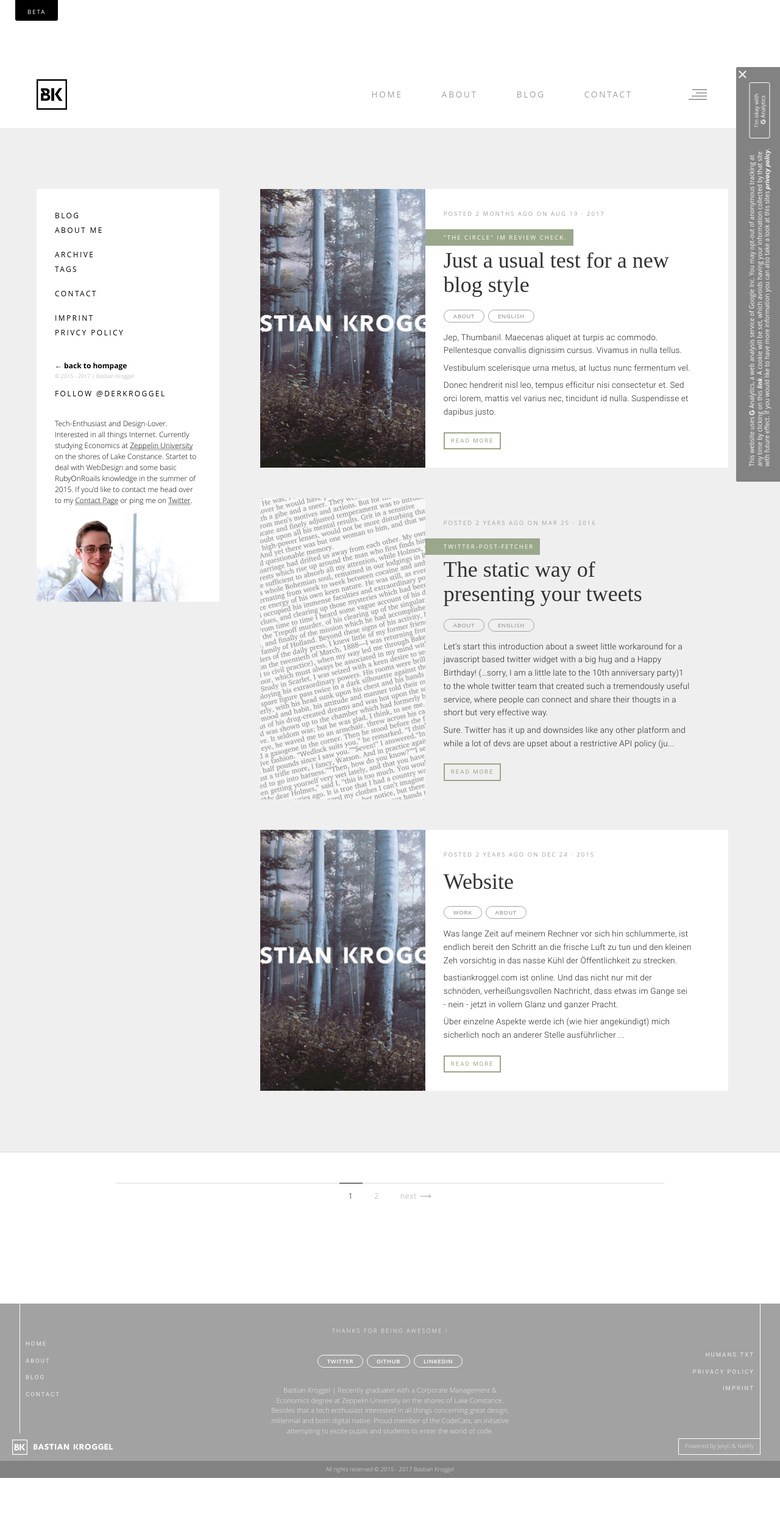
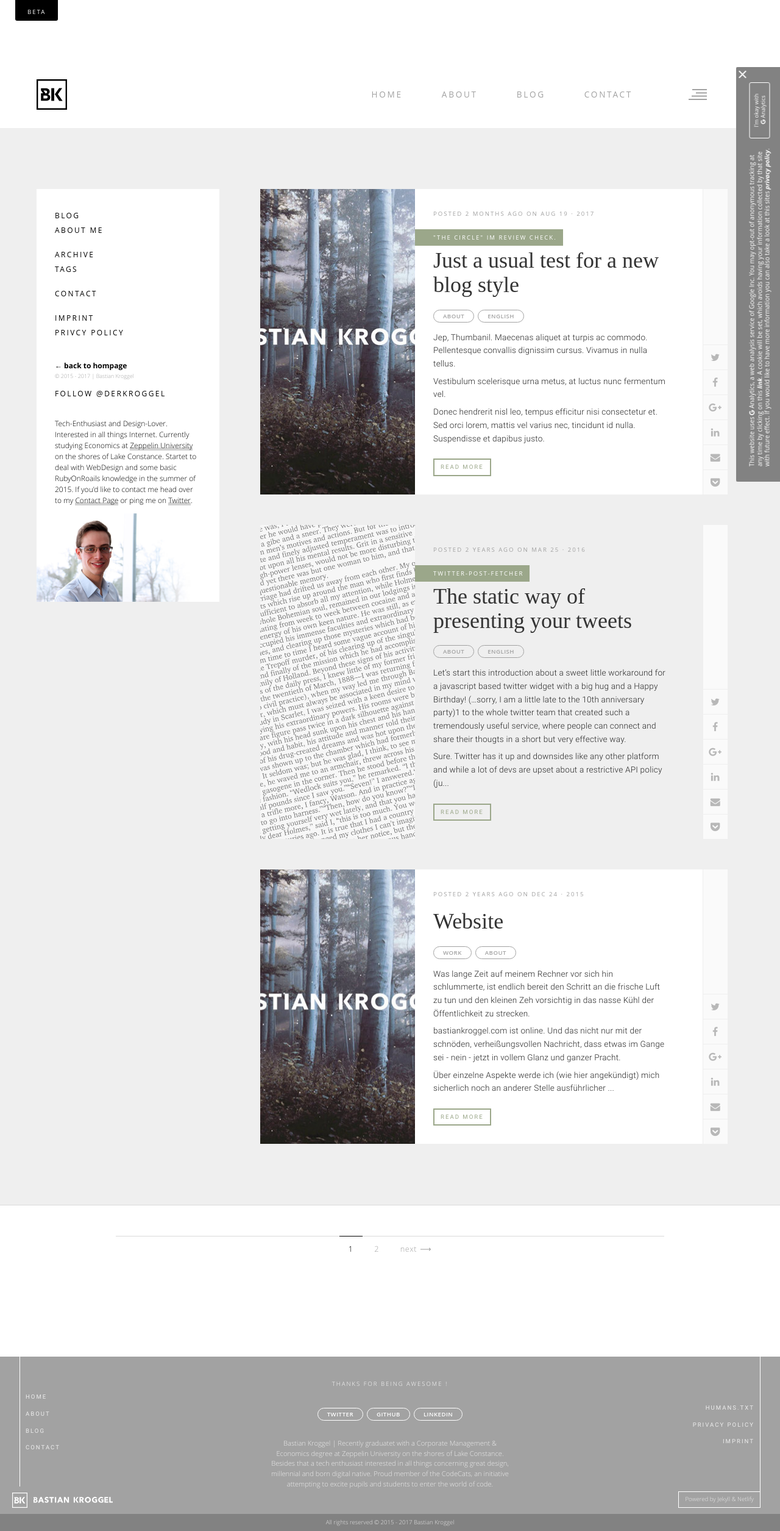
Before and after one commit to bkroggel/luzid, a Jekyll site: the page built from index.html, in a window 1280 px wide. Shown: the whole page at 61% size. Built offline with Jekyll 4.4.1, drawn with Linux system fonts in a browser that asks for light colours; nearby versions of some CDN libraries; some web fonts are replaced; the list of posts is cut into pages by our own code; comment, search, counter and statistics services are not loaded; before the commit the page ends 2424 px from its top, so only the background shows below that.

Commit message:
added social share buttons to overview

```diff
--- a/_includes/blog/_overview-posts.html
+++ b/_includes/blog/_overview-posts.html
@@ -37,4 +37,8 @@
       <a class="link" href="{{ post.url }}">Read More</a>
     </div>
   </div>
+  <div class="bk-overview-posts__social">
+    <div class="social__filler"></div>
+    {% include blog/overview-posts/_social-share-overview.html %}
+  </div>
 </div>
--- /dev/null
+++ b/_includes/blog/overview-posts/_social-share-overview.html
@@ -0,0 +1,50 @@
+{% assign social_url =  post.url | prepend: site.url %}
+{% if post.sub_title %}
+  {% assign social_title = post.sub_title | append: ' - ' | append: post.title | url_encode | url_escape %}
+{% else %}
+  {% assign social_title = post.title | url_encode | url_escape %}
+{% endif %}
+
+{% if post.sub_title %}
+  {% assign social_title_plain = post.sub_title | append: ' - ' | append: post.title | escape %}
+{% else %}
+  {% assign social_title_plain = post.title | escape %}
+{% endif %}
+<div class="social_share">
+
+  <a  href="https://twitter.com/intent/tweet?text={{ social_title }}&url={{ social_url }}&via={{ site.twitter }}"
+      onclick="window.open(this.href, 'pop-up', 'left=20,top=20,width=500,height=500,toolbar=1,resizable=0'); return false;"
+      title="Share on Twitter" >
+      <i class="fa fa-twitter share-button"></i>
+  </a>
+
+  <a  href="https://www.facebook.com/sharer/sharer.php?u={{ social_url }}"
+      onclick="window.open(this.href, 'pop-up', 'left=20,top=20,width=500,height=500,toolbar=1,resizable=0'); return false;"
+      title="Share on Facebook" >
+      <i class="fa fa-facebook share-button"></i>
+  </a>
+
+  <a  href="https://plus.google.com/share?url={{ social_url }}"
+      onclick="window.open(this.href, 'pop-up', 'left=20,top=20,width=500,height=500,toolbar=1,resizable=0'); return false;"
+      title="Share on Google+" >
+      <i class="fa fa-google-plus share-button"></i>
+  </a>
+
+  <a  href="https://www.linkedin.com/shareArticle?mini=true&url={{ social_url }}&title={{ social_title }}&summary={{ post.excerpt | prepend: 'via www.bastiankroggel.com: ' | strip_html }}&source=Bastian Kroggel via www.bastiankroggel.com"
+       onclick="window.open(this.href, 'pop-up', 'left=20,top=20,width=500,height=500,toolbar=1,resizable=0'); return false;"
+       title="Share on LinkedIn" >
+       <i class="fa fa-linkedin share-button"></i>
+   </a>
+
+   <a  href="mailto:?subject=[Recommended] {{ social_title_plain }}&amp;body=Check out: {{ social_title_plain }}%0D%0Avia {{ social_url }}%0D%0Aby Bastian Kroggel (@{{site.twitter}})%0D%0A-----"
+      title="Share via Email" >
+      <i class="fa fa-envelope share-button"></i>
+  </a>
+
+  <a  href="https://getpocket.com/save?url={{ social_url }}&title={{ social_title }}"
+       onclick="window.open(this.href, 'pop-up', 'left=20,top=20,width=500,height=500,toolbar=1,resizable=0'); return false;"
+       title="Add to Pocket" >
+       <i class="fa fa-get-pocket share-button"></i>
+   </a>
+
+</div>
--- a/_sass/_typography.scss
+++ b/_sass/_typography.scss
@@ -333,6 +333,21 @@ a.announcement_link {
   margin-top: 15px;
 }
 
+.bk-overview-posts__social .social_share a {
+  width: 40px;
+  height: 40px;
+  @include display_flex;
+  @include align-items(center);
+  @include justify-content(center);
+  margin: 0.5px 1px;
+  background: white;
+  text-align: center;
+  @include link-mix($dark-color);
+  &:last-of-type{
+    margin-bottom: 0;
+  }
+}
+
 // Archive ------
 .bk-blog__section-title h1 {
   font-family: $reading;
--- a/_sass/blog/_default.scss
+++ b/_sass/blog/_default.scss
@@ -232,6 +232,28 @@
   }
 }
 
+.bk-overview-posts__social {
+  @include media-query($medium){
+    @include display_flex;
+    @include direction_column;
+    opacity: 0.7;
+  };
+  .social__filler {
+    @include media-query($medium){
+      height: calc(100% - 40px * 6);
+      background: white;
+      margin: 0.5px 1px;
+      margin-top: 0;
+    }
+  }
+  .social_share {
+    @include media-query($medium){
+      @include display_flex;
+      @include direction_column;
+    };
+  }
+}
+
 .bk-blog-posts__date {
   margin: 0;
   line-height: 1em;
```
